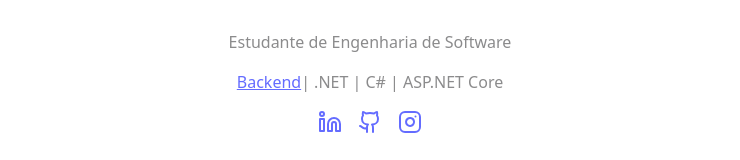
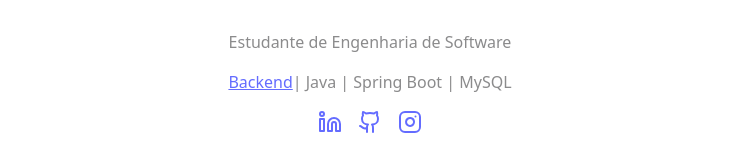
Before and after one commit to lucasgls/portifolio, a React (Vite) app: page / in a window 1280 px wide. Shown: the part 341-501 px from the top of the page, without its empty margins (270-1010 px from the left). Built offline with nearby package versions, Linux system fonts and the light colour scheme.

Commit message:
chore: update important data

```diff
--- a/src/components/header.tsx
+++ b/src/components/header.tsx
@@ -17,7 +17,7 @@ export function Header () {
                 <a href="https://www.alura.com.br/artigos/backend?srsltid=AfmBOorHIurbTU-VeUMK_uNDc7URi0UyhLlSD8AVWeMf_j1eYFgNifek" target='_blank'>
                     <u>Backend</u>
                 </a>
-                | .NET | C# | ASP.NET Core
+                | Java | Spring Boot | MySQL
             </p>
         </div>
 
```
